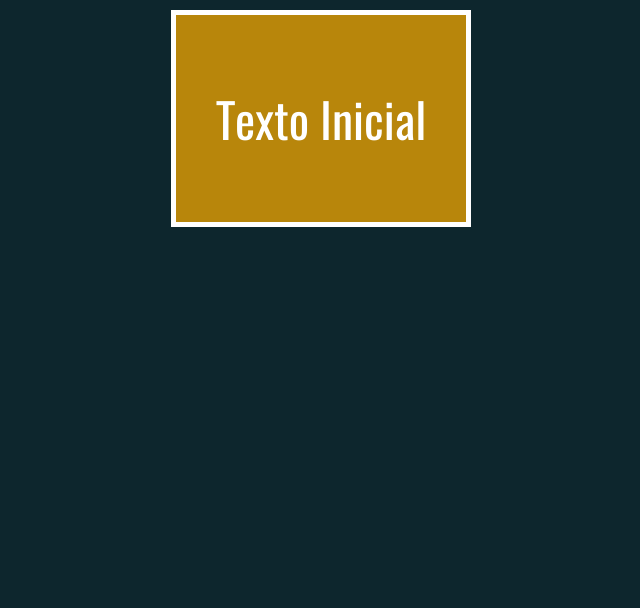
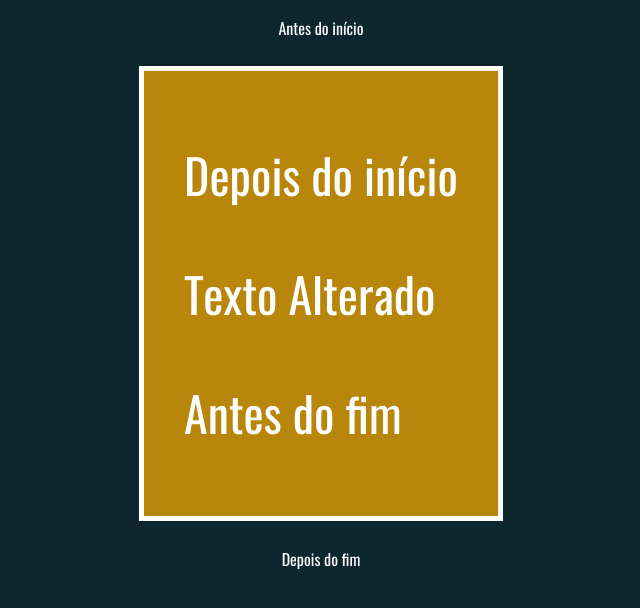
Before and after one commit to WeltonAM/Web_Moderno_Cod3r, a plain HTML site: page 09_Integrando_JS_CSS_HTML/dom/modificandoHTML2.html in a window 1280 px wide. Shown: the whole page, without its empty margins (319-959 px from the left). Drawn offline with Linux system fonts and the light colour scheme.

Commit message:
Update modificandoHTML2.html

```diff
--- a/09_Integrando_JS_CSS_HTML/dom/modificandoHTML2.html
+++ b/09_Integrando_JS_CSS_HTML/dom/modificandoHTML2.html
@@ -12,7 +12,15 @@
         <p>Texto Inicial</p>
     </div>
     <script>
-        // ...
+        const div = document.querySelector('div')
+        div.innerHTML = 'Texto Alterado'
+        // div.outerHTML = 'Texto Alterado'
+        div.insertAdjacentHTML('beforebegin', '<p>Antes do início</p>')
+        div.insertAdjacentHTML('afterbegin', '<p>Depois do início</p>')
+        div.insertAdjacentHTML('beforeend', '<p>Antes do fim</p>')
+        div.insertAdjacentHTML('afterend', '<p>Depois do fim</p>')
+
+        console.log(div.innerText)
     </script>
 </body>
 
```
